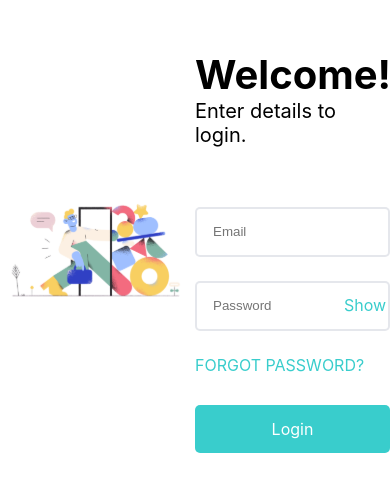
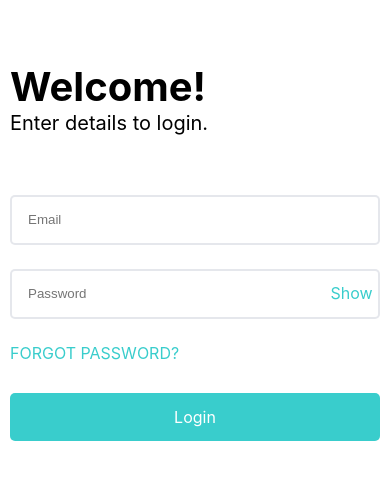
Before and after one commit to derin-art/Lendsqr, a React (Create React App) app: page / in a window 390 px wide. Shown: the part 171-662 px from the top of the page. Built offline with nearby package versions, Linux system fonts and the light colour scheme.

Commit message:
Added styling for Tab and Laptop View for Login page with Media Query

```diff
--- a/src/App.scss
+++ b/src/App.scss
@@ -25,11 +25,6 @@ button {
   display: flex;
   justify-content: space-around;
   align-items: center;
-
-  img {
-    width: 50vw;
-    max-width: 600px;
-  }
 }
 
 /* Common Styling For easier and flexible styling*/
--- a/src/components/Login/Login.module.scss
+++ b/src/components/Login/Login.module.scss
@@ -1,12 +1,17 @@
 @use "../variables";
 
 .LoginDetailComp {
-  width: 50vw;
+  width: 100vw;
   height: 100vh;
   display: flex;
   flex-direction: column;
   justify-content: center;
   align-items: center;
+  padding: 10px;
+
+  @media screen and (min-width: variables.$tab) {
+    width: 50vw;
+  }
 
   h1 {
     font-size: 60px;
@@ -83,3 +88,12 @@
     }
   }
 }
+
+.Illustration {
+  width: 50%;
+  max-width: 600px;
+  display: none;
+  @media screen and (min-width: variables.$tab) {
+    display: block;
+  }
+}
--- a/src/components/Login/Login.tsx
+++ b/src/components/Login/Login.tsx
@@ -1,10 +1,11 @@
 import LendsqrIcon from "../../Icons/LendsqrIcon";
+import Style from "./Login.module.scss";
 import EnterLoginDetailsComponent from "./EnterLoginDetailsComponent";
 
 export default function Login() {
   return (
     <div className="Login">
-      <img src={"/Icons/SignInSvg.svg"}></img>
+      <img className={Style.Illustration} src={"/Icons/SignInSvg.svg"}></img>
       <EnterLoginDetailsComponent></EnterLoginDetailsComponent>
     </div>
   );
--- a/src/components/_variables.scss
+++ b/src/components/_variables.scss
@@ -1,5 +1,5 @@
 $btn-color: #39cdcc;
-$smTab: 640px;
-$tab: 768px;
+$tab: 640px;
+$lg-tab: 768px;
 $laptop: 1024px;
-$laptopLg: 1280px;
+$lg-laptop: 1280px;
```
